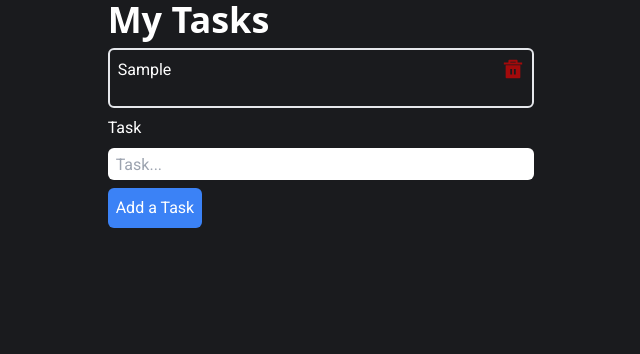
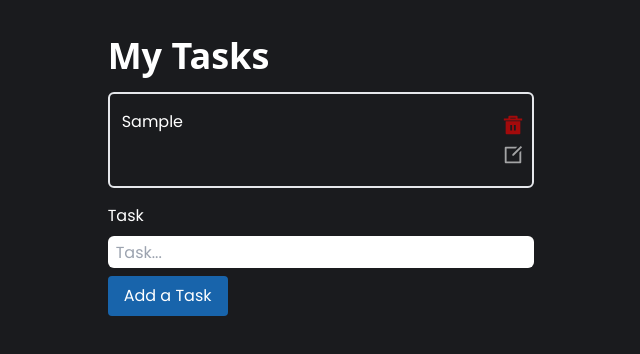
Before and after one commit to AmitPaswan18/Todo-App, a React (Vite) app: page / in a window 1280 px wide. Both pictures are taken after typing "Sample" into the empty fields and a click on the button "Add a Task". Shown: the top 354 px of the page, without its empty margins (319-959 px from the left). Built offline with nearby package versions, Linux system fonts and the light colour scheme.

Commit message:
buttton components and font added

```diff
--- a/src/App.css
+++ b/src/App.css
@@ -1,10 +1,11 @@
-*{
+* {
   margin: 0;
   padding: 0;
 }
 
 body {
   background-color: #1a1b1e;
-  font-family: "Poppins", sans-serif;
-  font-family: "Roboto", sans-serif;
+
+  font-family: "Poppins", "Lucida Sans", "Lucida Sans Regular", "Lucida Grande",
+    "Lucida Sans Unicode", Geneva, Verdana, sans-serif;
 }
--- a/src/components/TodoItems.jsx
+++ b/src/components/TodoItems.jsx
@@ -1,6 +1,6 @@
 import { useState, useEffect } from "react";
-import { RiDeleteBin5Fill } from "react-icons/ri";
-// import button from "./common/button";
+import { RiDeleteBin5Fill, RiEditBoxLine } from "react-icons/ri";
+import Button from "./common/button";
 const TodoItems = () => {
   const [title, setTitle] = useState("");
   const [todo, setTodo] = useState([]);
@@ -33,6 +33,7 @@ const TodoItems = () => {
     setTitle("");
   }
 
+
   function loadTasks() {
     let loadedTasks = localStorage.getItem("todo");
     let tasks = JSON.parse(loadedTasks);
@@ -52,13 +53,15 @@ const TodoItems = () => {
 
   return (
     <>
-      <div className="flexjustify-center flex-col items-center w-screen">
+      <div className="flexjustify-center mt-9 flex-col items-center w-screen">
         <div className=" max-h-fit flex justify-center lg:w-screen">
           {todo.length === 0 ? (
             <>
-              <div className="  flex  md:flex-col justify-evenly  md:w-full md:z-10 lg:w-1/3 p-2 text-white rounded-md lg:h-3/6 sm:h-1/2 border-2">
-                <div>My Task</div>
-                <div className="font-sans text-3xl py-2 ">
+              <div className=" flex md:flex-col justify-evenly md:w-full md:z-10 lg:w-1/3 text-white  lg:h-3/6 sm:h-1/2 ">
+                <div className="font-sans font-extrabold text-4xl my-2">
+                  My Tasks
+                </div>
+                <div className=" text-md text-slate-500 opacity-40 py-2 ">
                   {" "}
                   You have No Task
                 </div>
@@ -75,20 +78,25 @@ const TodoItems = () => {
                 </div>
               )}
               {todo.map((item, index) => (
-                <div className=" max-h-screen  text-white" key={index}>
-                  <div className="flex h-fit my-2 bg-slates w-full border-2 rounded-md justify-between py-2">
+                <div className=" max-h-screen text-white" key={index}>
+                  <div className="flex h-fit my-4 bg-slates w-full  border-2 rounded-md justify-between py-4 px-1">
                     {" "}
                     <div className="flex mx-2 gap-4 flex-col">
-                      <div>{item.title}</div>
-                      <div className=" text-gray-500">{item.description}</div>
+                      <div className="">{item.title}</div>
                     </div>
-                    <div>
+                    <div className="flex flex-col ">
                       <RiDeleteBin5Fill
-                        className="mx-2"
+                        className="m-1"
                         color="red"
                         opacity={0.6}
                         size={22}
                         onClick={() => deleteTodo(index)}
+                      />
+                      <RiEditBoxLine
+                        className="m-1"
+                        color="white"
+                        opacity={0.6}
+                        size={22}
                       />
                     </div>
                   </div>
@@ -114,9 +122,7 @@ const TodoItems = () => {
                 />
               </div>
               <div className="flex ">
-                <button className="bg-blue-500 p-2 rounded-md" type="submit">
-                  Add a Task
-                </button>
+                <Button color="#1864AB"> Add a Task</Button>
               </div>
             </div>
           </form>
--- a/src/components/common/button.jsx
+++ b/src/components/common/button.jsx
@@ -1,11 +1,20 @@
-const button = () => {
+function Button(props) {
+  const { size, color, children, className, ...rest } = props;
+  const styles = {
+    fontSize: size === "small" ? "12px" : "16px",
+    padding: size === "small" ? "4px 8px" : "8px 16px",
+    backgroundColor: color,
+    color: "white",
+    border: "none",
+    borderRadius: "4px",
+    cursor: "pointer",
+  };
+
   return (
-    <div className="flex ">
-      <button className="bg-blue-500 p-2 rounded-md" type="submit">
-        Add a Task
-      </button>
-    </div>
+    <button className={className} style={styles} {...rest}>
+      {children}
+    </button>
   );
-};
+}
 
-export default button;
+export default Button;
```
Also changed, not shown: src/components/common/EditButton.jsx (added).
